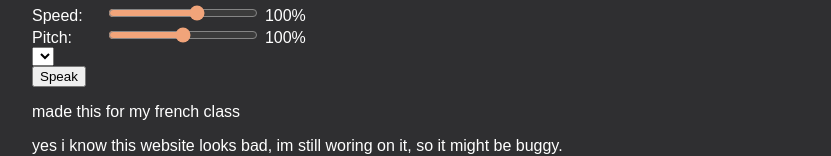
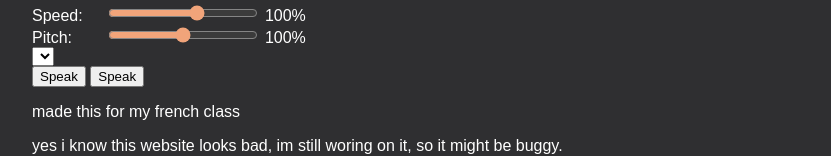
Before and after one commit to Jarnu47/french, a plain HTML site: page index.html in a window 1280 px wide. Shown: the part 341-497 px from the top of the page, without its empty margins (224-1055 px from the left). Drawn offline with Linux system fonts and the light colour scheme.

Commit message:
Add stop button to text-to-speech interface

```diff
--- a/index.html
+++ b/index.html
@@ -26,6 +26,7 @@
         </select>
         <br />
         <button id="speak" onClick="speak()">Speak</button>
+        <button id="speak" onClick="stop()">Speak</button>
         <p>
             made this for my french class
         </p>
```
